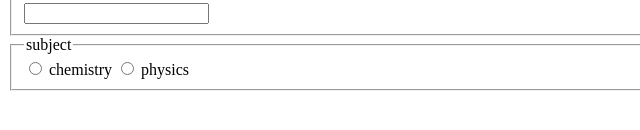
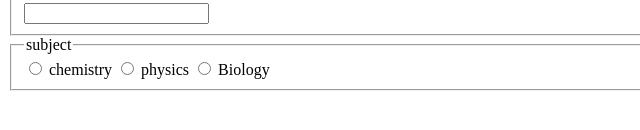
Before and after one commit to faysil-amin/form, a plain HTML site: page index.html in a window 1280 px wide. Shown: the part 142-272 px from the top of the page, 0-640 px from the left. Drawn offline with Linux system fonts and the light colour scheme.

Commit message:
subject biology

```diff
--- a/index.html
+++ b/index.html
@@ -25,6 +25,11 @@
 
         <input type="radio" name="subject" id="physics">
         <label for="physics">physics</label>
+
+        <input type="radio" name="subject" id="biology">
+        <label for="biology">Biology</label>
+
+
     </fieldset>
 </body>
 </html>
```
